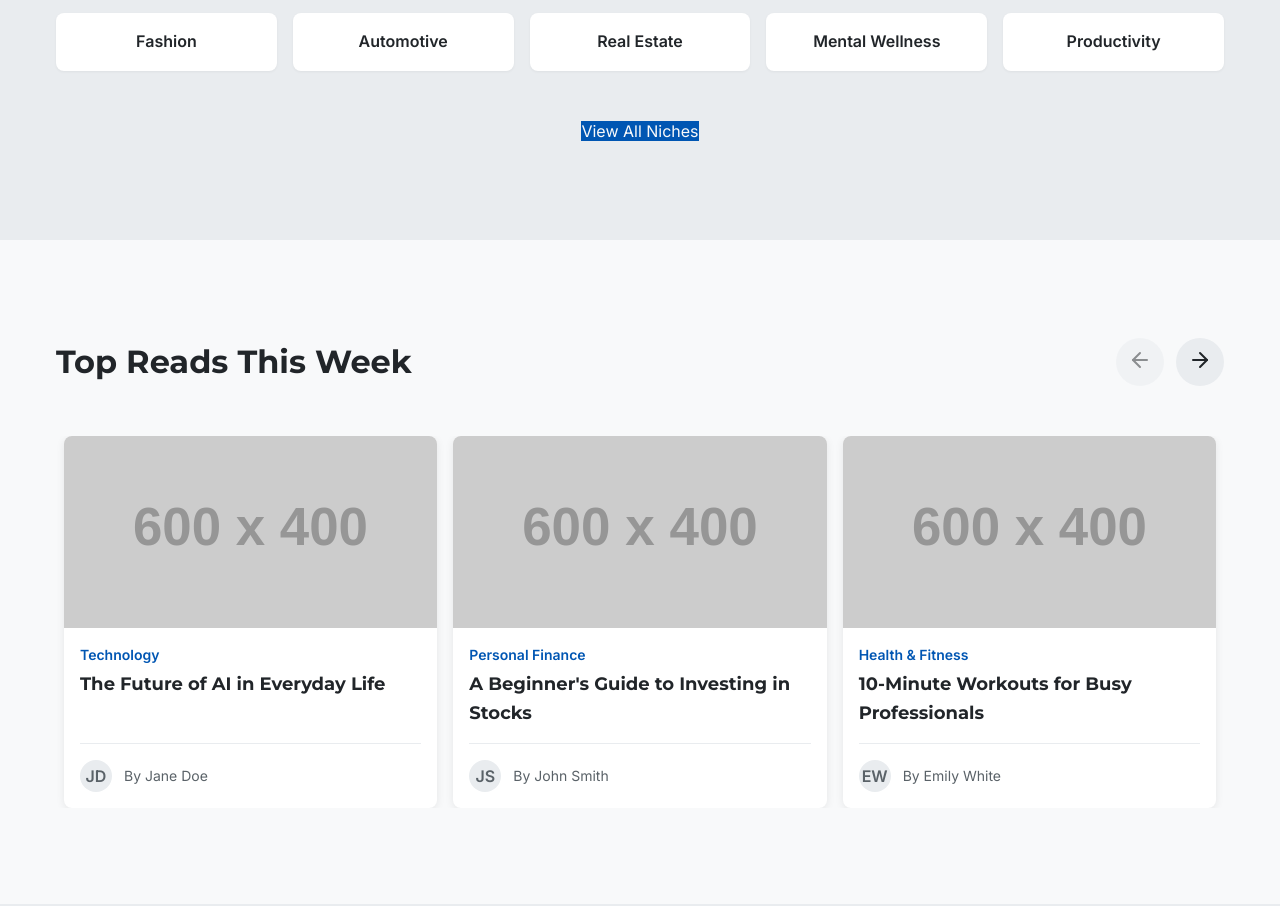
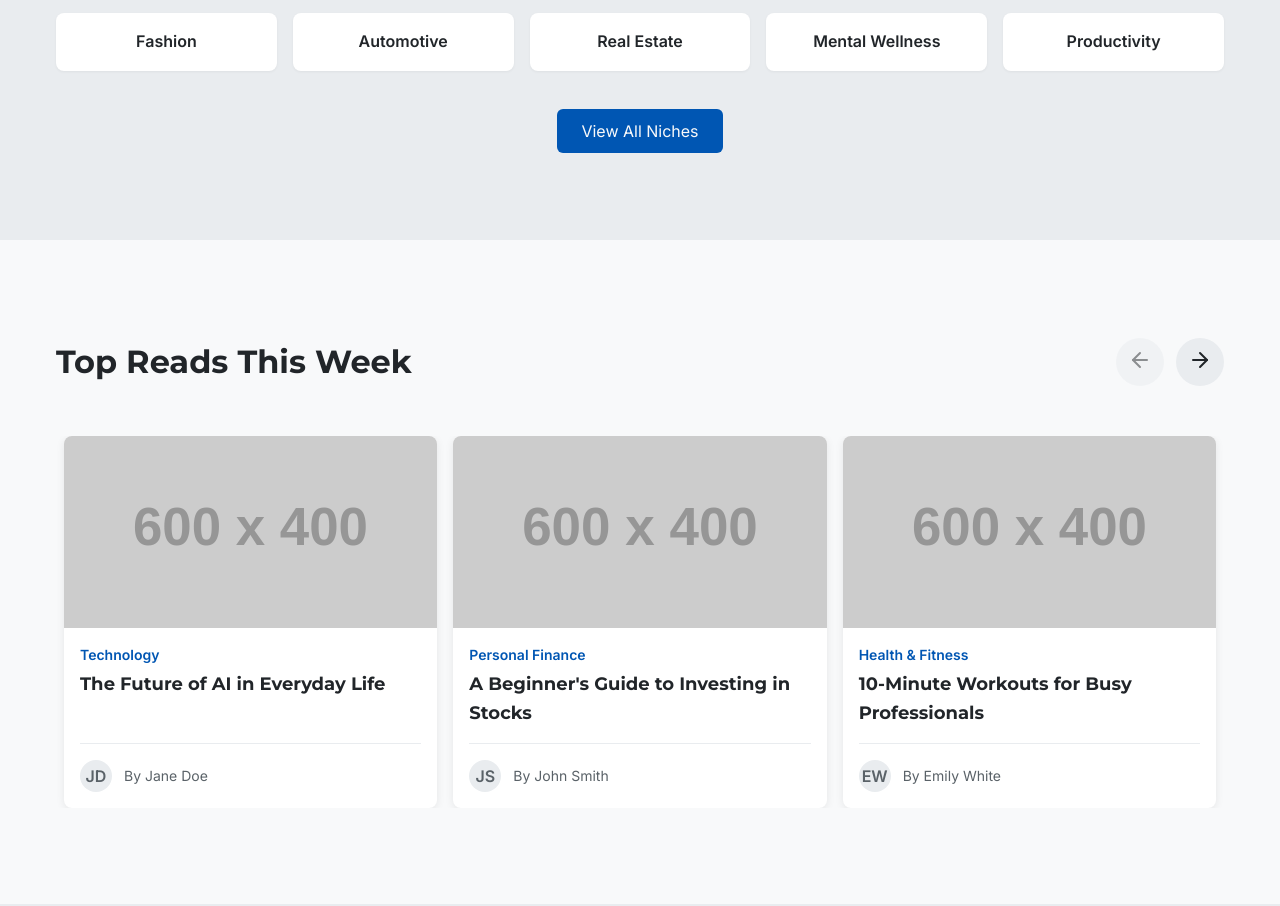
Before and after one commit to simpliKome/simpliKome.github.io, a plain HTML site: page index.html in a window 1280 px wide. Shown: the part 2252-3158 px from the top of the page. Drawn offline with nearby package versions, Linux system fonts and the light colour scheme; placeholder pictures from the web are drawn by us.

Commit message:
Updated button style - I updated the style of the view all niches button

```diff
--- a/styles.css
+++ b/styles.css
@@ -373,6 +373,8 @@ h6 {
 .btn-primary {
   background-color: var(--deep-ocean-blue);
   color: var(--text-light);
+  padding: 0.75rem 1.5rem;
+  border-radius: 0.375rem;
 }
 .btn-primary:hover {
   background-color: #004a9e;
```
